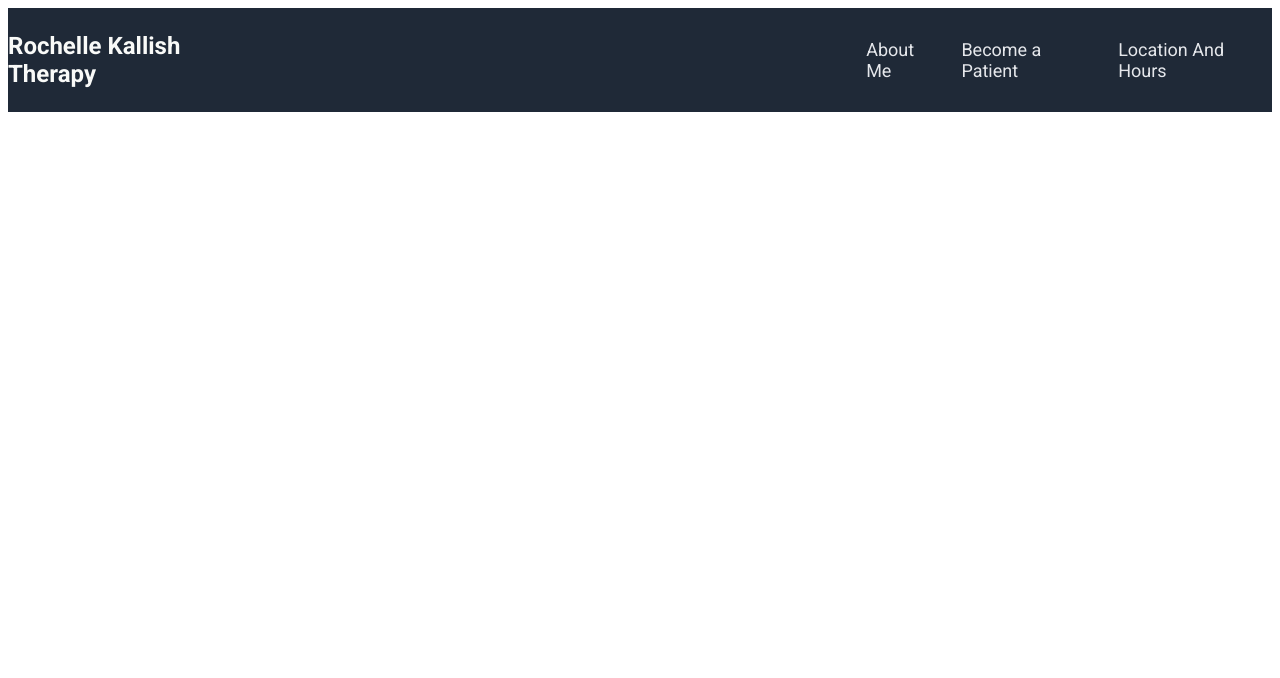
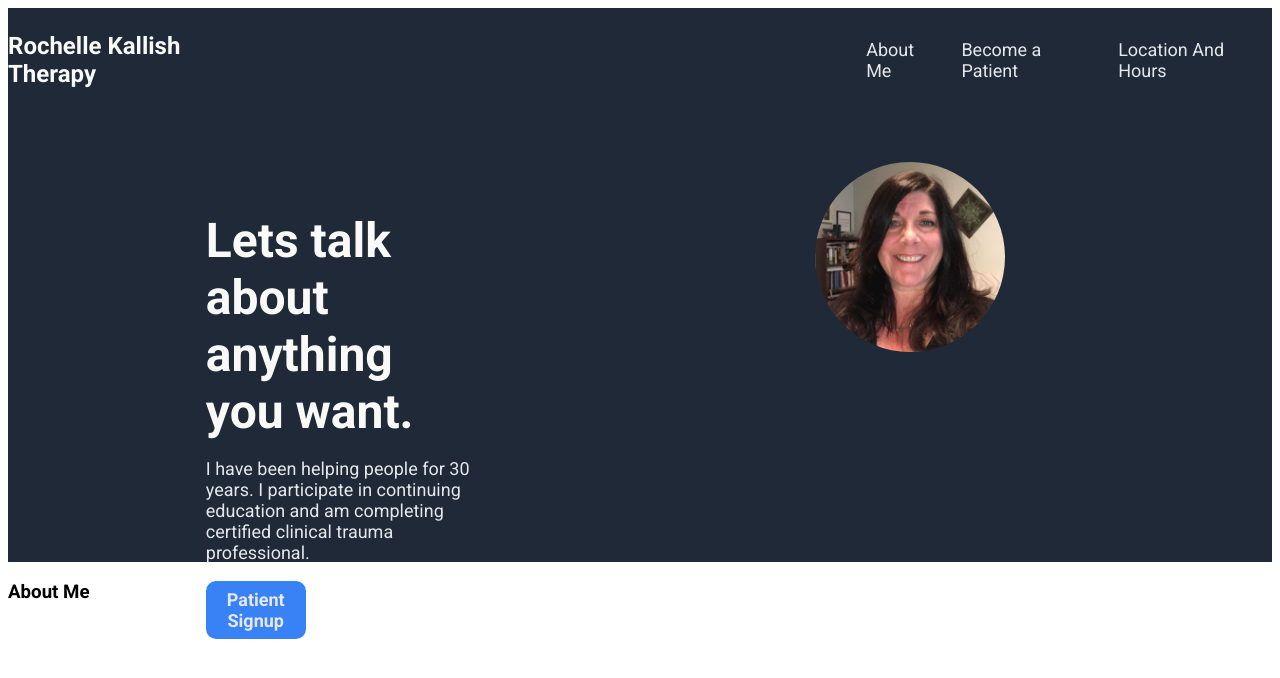
Before and after one commit to marshallcoder123/rochellekallish, a plain HTML site: page index.html in a window 1280 px wide. Drawn offline with Linux system fonts and the light colour scheme.

Commit message:
Make main section and style it. Make middle info section, dont style

```diff
--- a/index.html
+++ b/index.html
@@ -21,7 +21,27 @@
         </ul>
     </header>
 
+    <main>
+        <section class="main-left">
+            <h1>Lets talk about anything you want.</h1>
+            <p>I have been helping people for 30 years. I participate in continuing education and am
+                completing certified clinical trauma professional.</p>
+            <a href="#">Patient Signup</a>
+        </section>
+        <section class="main-right">
+            <img src="rochelle.jpeg" alt="Image of Rochelle">
+        </section>
+    </main>
 
+    <section class="info">
+        <h3>About Me</h3>
+        <section class="info-flex">
+            <div class="info1"></div>
+            <div class="info1"></div>
+            <div class="info1"></div>
+            <div class="info1"></div>
+        </section>
+    </section>
 
 
 </body>
--- a/style.css
+++ b/style.css
@@ -3,7 +3,7 @@
 }
 
 
-/* header */
+/* header -------------------------------------*/
 header {
     display: flex;
     justify-content: space-around;
@@ -26,6 +26,74 @@ header a {
     font-size: 18px;
     color: #E5E7EB
 }
+/* ------------------------------------------ */
+
+/* Main ------------------------------------- */
+
+main {
+    display: flex;
+    justify-content: center;
+    align-items: center;
+    gap: 150px;
+    background-color: #1F2937;
+    height: 450px;
+}
+
+main h1 {
+    font-size: 48px;
+    font-weight: bold;
+    color:#F9FAF8;
+    width: 70%;
+    margin: 0;
+    padding: 0;
+}
+
+main p , main a{
+    font-size: 18px;
+    color: #E5E7EB;
+}
+
+main p {
+    width: 70%;
+}
+
+main a {
+    background-color: #3882F6;
+    width: 20%;
+    padding: 8px 12px;
+    text-align: center;
+    border-radius: 10px;
+    font-weight: bold;
+}
+
+.main-left {
+    display: flex;
+    flex-direction: column;
+    width: 30%;
+    height: 250px;
+    margin-left: 120px;
+}
+
+.main-right {
+    width: 30%;
+    height: 250px;
+    margin-left: 80px;
+    margin-bottom: 100px;
+}
+
+img {
+    width: 50%;
+    height: auto;
+    border-radius: 190px;
+
+}
+
+
+
+
+
+
+
 
 ul {
     padding: 0;
```
Also changed, not shown: rochelle.jpeg (added).
